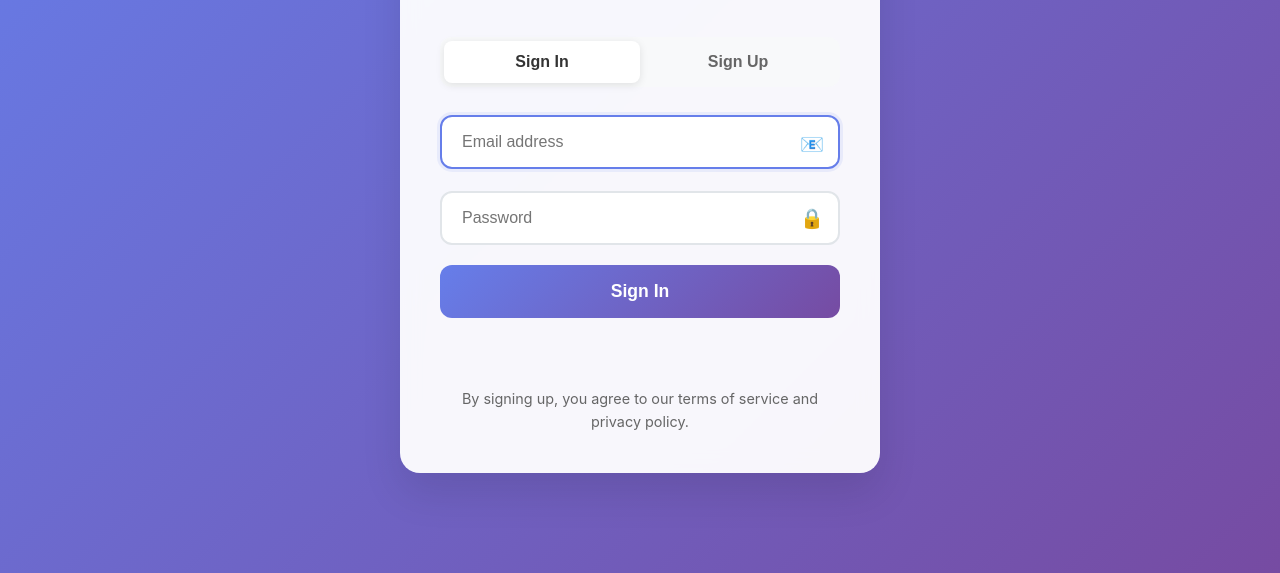
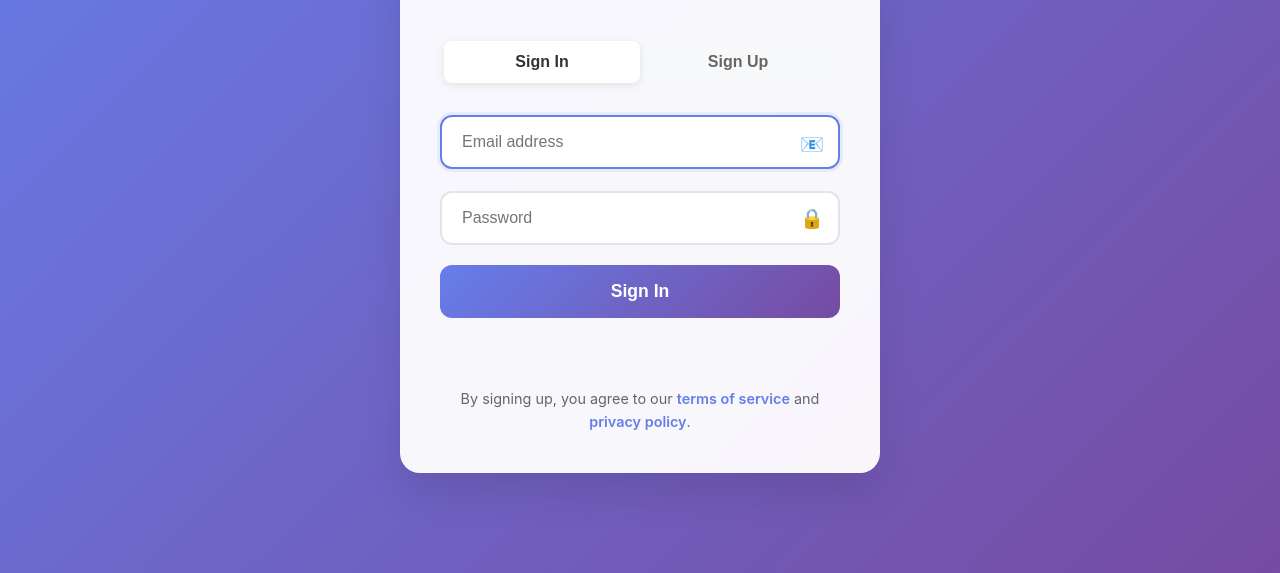
Before and after one commit to YesterMester/YesterChat, a plain HTML site: page auth.html in a window 1280 px wide. Shown: the part 243-816 px from the top of the page. Drawn offline with Linux system fonts and the light colour scheme; no server answers.

Commit message:
Revert fix

```diff
--- a/auth.html
+++ b/auth.html
@@ -241,10 +241,12 @@
       color: #667eea;
       text-decoration: none;
       font-weight: 600;
+      transition: all 0.3s ease;
     }
 
     .form-footer a:hover {
       text-decoration: underline;
+      color: #764ba2;
     }
 
     .password-requirements {
@@ -466,7 +468,7 @@
     </form>
 
     <div class="form-footer">
-      <p>By signing up, you agree to our terms of service and privacy policy.</p>
+      <p>By signing up, you agree to our <a href="terms.html" target="_blank">terms of service</a> and <a href="privacy.html" target="_blank">privacy policy</a>.</p>
     </div>
   </div>
 
```
